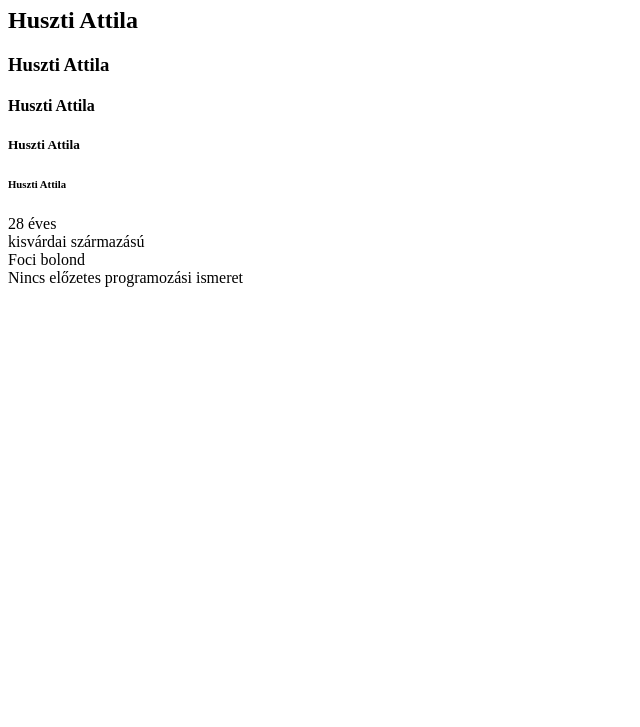
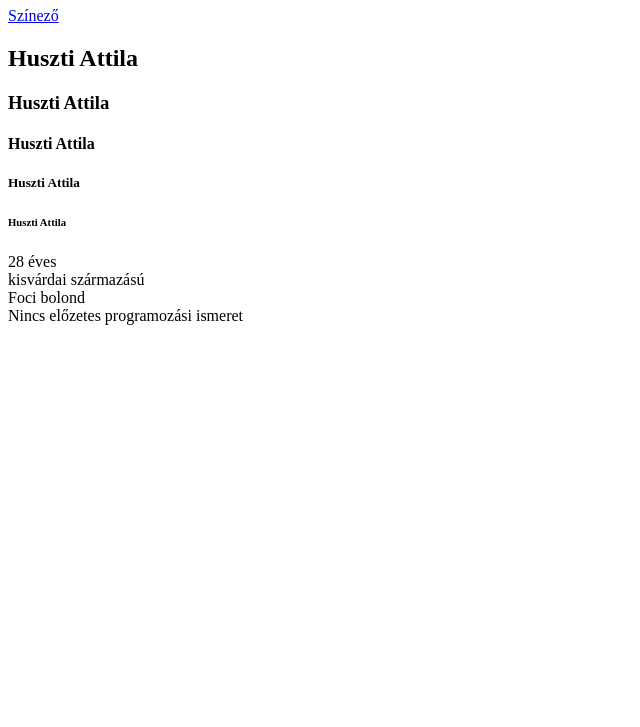
Before and after one commit to husztia/Mini1, a plain HTML site: page index.html in a window 1280 px wide. Shown: the part 73-800 px from the top of the page, without its empty margins (0-640 px from the left). Drawn offline with Linux system fonts and the light colour scheme.

Commit message:
Update index.html

```diff
--- a/index.html
+++ b/index.html
@@ -8,6 +8,7 @@
 </head>
 <body>
     <a href="kollazs.html"><h1>Huszti Attila</h1></a>
+    <a href="szinezo.htm"><p>Színező</p></a>
     <h2>Huszti Attila</h2>
     <h3>Huszti Attila</h3>
     <h4>Huszti Attila</h4>
```
